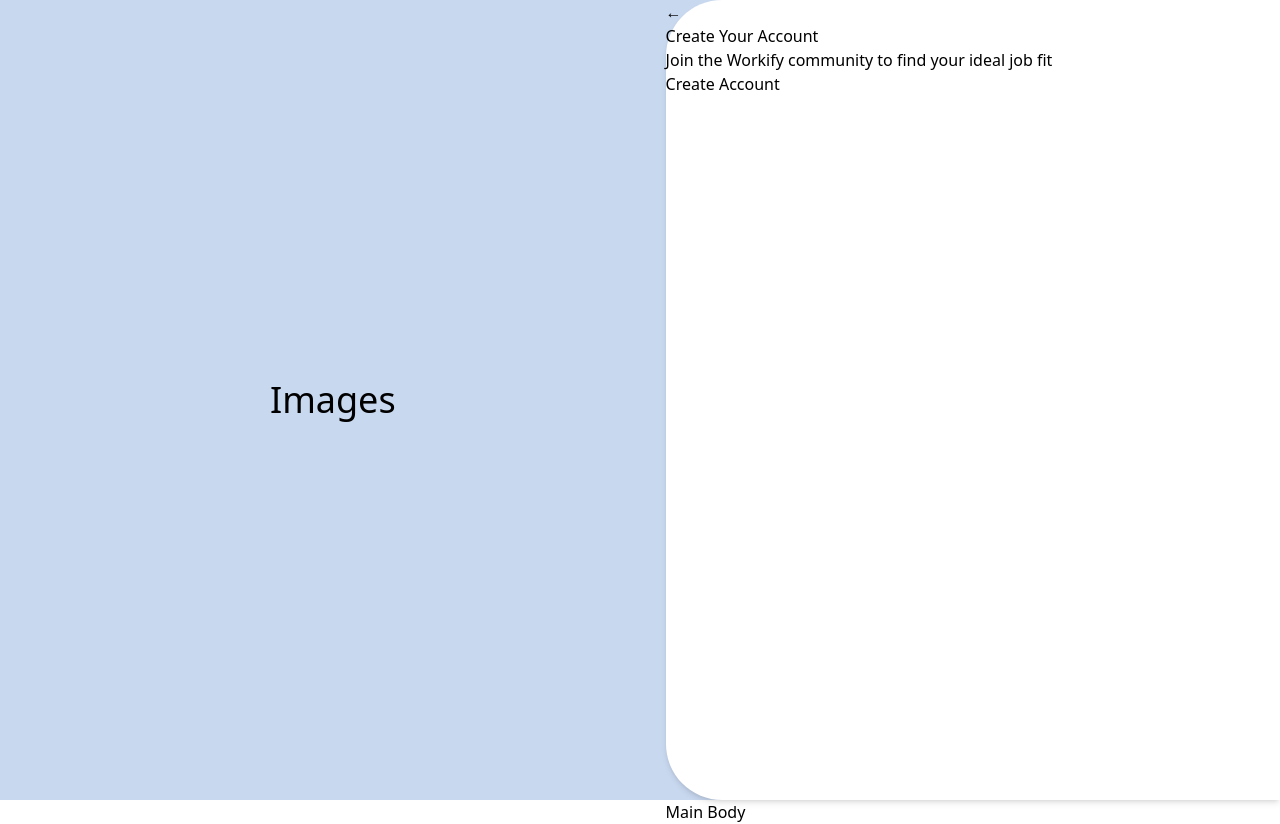
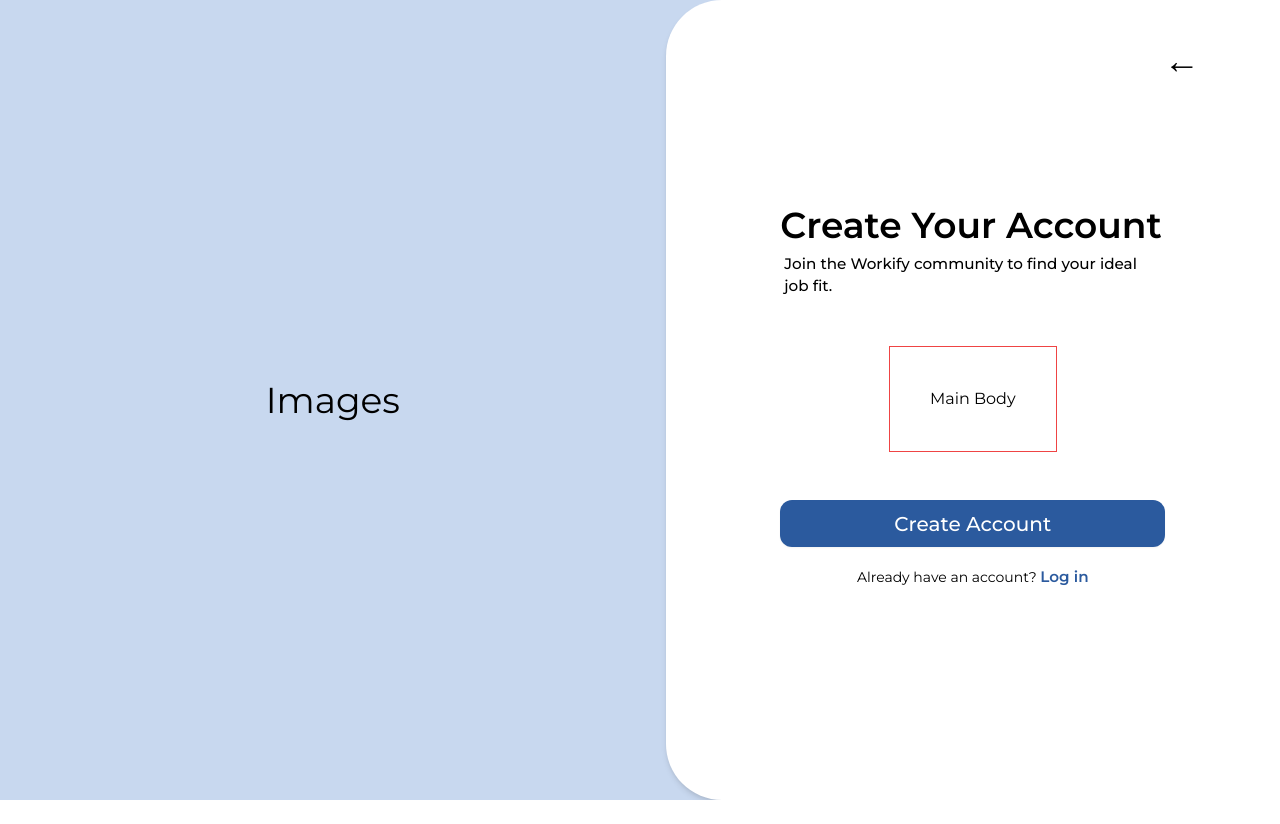
Before and after one commit to ARYAN-01-GARG/Workify, a React (Vite) app: page /auth/register in a window 1280 px wide. After the commit the page ends 800 px from the top, so only its background shows below. Built offline with nearby package versions, Linux system fonts and the light colour scheme.

Commit message:
Modal Designing Completed.

```diff
--- a/src/components/auth/Modal.tsx
+++ b/src/components/auth/Modal.tsx
@@ -19,26 +19,30 @@
   children,
   actionLabel,
   action,
-  footer
+  footer,
 }) => {
   return (
+    <div className="relative h-full w-full flex justify-center items-center">
       <div
-      className="h-full w-full ">
-        <div>
-          <Link to={'/'}>←</Link>
+        className="flex flex-col justify-center items-center gap-12 max-w-[385px]">
+          <div className="absolute top-10 right-20 text-4xl ">
+            <Link to={backURL}>←</Link>
           </div>
-        <div>
-          <h1>{title}</h1>
-          <p>{subTitlte}</p>
+          <div className="flex flex-col gap-2">
+            <h1 className="text-4xl font-semibold">{title}</h1>
+            <h2 className="text-[.95rem] font-medium pl-1 pr-4">{subTitlte}</h2>
           </div>
           <div>
             {children}
           </div>
-        <div>
-          <button onClick={action}>{actionLabel}</button>
+          <div className="w-full bg-[#2B5A9E] text-white text-xl font-medium text-center p-[.6rem] shadow-sm rounded-xl">
+            <button onClick={action}>
+              {actionLabel}
+            </button>
           </div>
           <div>
             {footer}
+          </div>
       </div>
     </div>
   )
--- a/src/index.css
+++ b/src/index.css
@@ -1,3 +1,9 @@
+@import url('https://fonts.googleapis.com/css2?family=Montserrat:ital,wght@0,100..900;1,100..900&display=swap');
+
 @tailwind base;
 @tailwind components;
 @tailwind utilities;
+
+html{
+    font-family : "Montserrat", sans-serif;
+}
--- a/src/pages/auth/RegisterPage.tsx
+++ b/src/pages/auth/RegisterPage.tsx
@@ -1,17 +1,28 @@
+import { Link } from "react-router-dom"
 import Modal from "../../components/Auth/Modal"
 
 const RegisterPage = () => {
+
+  const footer = (
+    <p className="text-sm -mt-7">
+      Already have an account?{" "}
+      <Link to="/auth/login" className="text-[.95rem] text-[#2B5A9E] font-semibold">
+        Log in
+      </Link>
+    </p>
+  )
   return (
     <>
       <Modal
         backURL="/"
         title="Create Your Account"
-        subTitlte="Join the Workify community to find your ideal job fit"
+        subTitlte="Join the Workify community to find your ideal job fit."
         actionLabel="Create Account"
         action={() => {}}
-        footer={<></>}
-      />
-      <div>Main Body</div>
+        footer={footer}
+      >
+        <div className="border border-red-500 p-10">Main Body</div>
+      </Modal>
     </>
   )
 }
```
Lines whose indentation alone changed are shown as unchanged.
